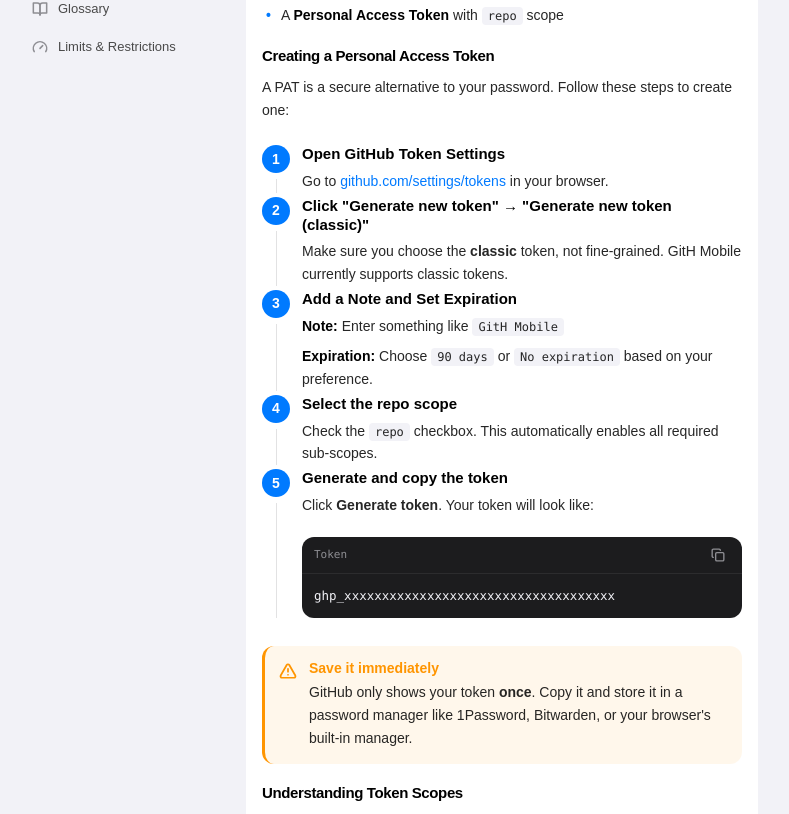
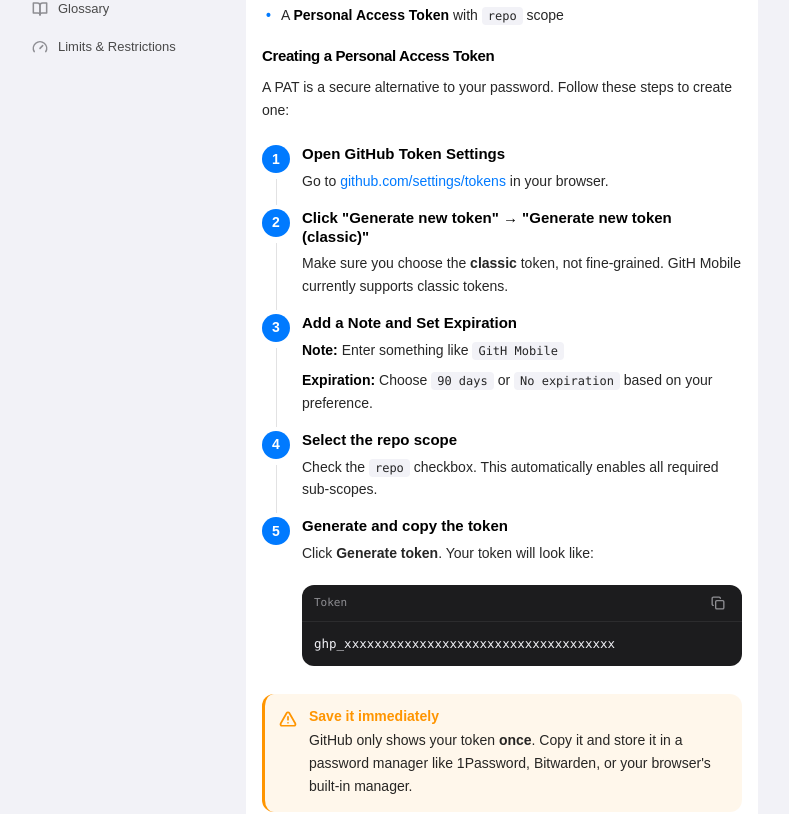
Before and after one commit to jitendra-math/GitH-Mobile, a Next.js app: page /help in a window 1280 px wide. Shown: the part 671-1485 px from the top of the page, without its empty margins (250-1039 px from the left). Built offline with nearby package versions, Linux system fonts and the light colour scheme; a web font is replaced by a local one.

Commit message:
Update via Repo Manager 🚀

```diff
--- a/components/help/HelpStep.tsx
+++ b/components/help/HelpStep.tsx
@@ -1,12 +1,14 @@
 interface HelpStepProps {
   number: number;
   title: string;
+  last?: boolean;
   children?: React.ReactNode;
 }
 
 export default function HelpStep({
   number,
   title,
+  last = false,
   children,
 }: HelpStepProps) {
   return (
@@ -16,13 +18,13 @@
         <div className="w-7 h-7 rounded-full bg-[#007AFF] text-white text-[14px] font-bold flex items-center justify-center">
           {number}
         </div>
-        {children && (
+        {!last && (
           <div className="w-px flex-1 bg-[#C6C6C8]/50 mt-1.5 min-h-[12px]" />
         )}
       </div>
 
       {/* Right: Content */}
-      <div className="flex-1 min-w-0 pb-3 last:pb-0">
+      <div className={`flex-1 min-w-0 ${last ? "pb-0" : "pb-3"}`}>
         <p className="text-[15px] font-semibold text-black leading-tight">
           {title}
         </p>
```
